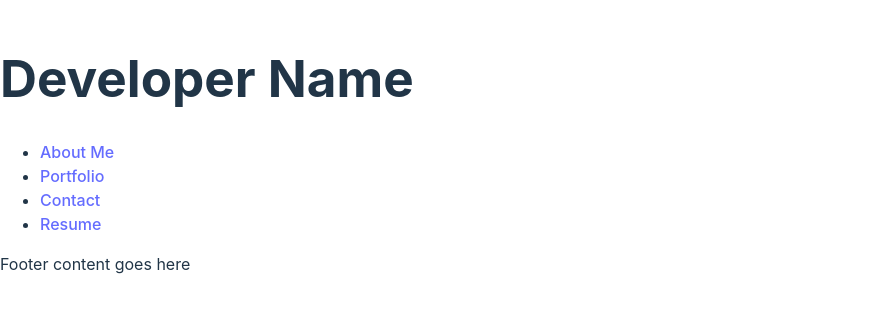
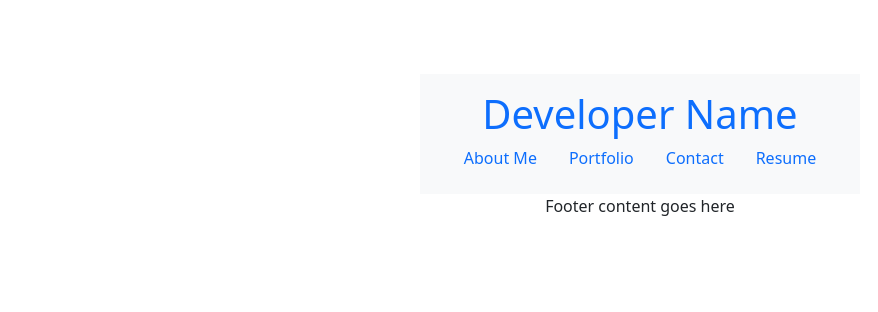
Before and after one commit to danielriosg/portfolio-react, a React (Vite) app: page / in a window 1280 px wide. Shown: the part 246-558 px from the top of the page, without its empty margins (0-878 px from the left). Built offline with nearby package versions, Linux system fonts and the light colour scheme.

Commit message:
Update Header.jsx with bootstrap classes, and set css and boostrap import files to components, app.jsx and index.jsx

```diff
--- a/src/App.jsx
+++ b/src/App.jsx
@@ -2,6 +2,7 @@ import React from "react";
 import Header from "./components/Header";
 import Footer from "./components/Footer";
 import { Outlet } from "react-router-dom";
+import "./App.css";
 
 function App() {
   return (
--- a/src/components/Footer.jsx
+++ b/src/components/Footer.jsx
@@ -1,5 +1,7 @@
 // src/components/Footer.jsx
 import React from "react";
+import "../styles/Footer.css";
+
 
 function Footer() {
   return (
--- a/src/components/Header.jsx
+++ b/src/components/Header.jsx
@@ -1,27 +1,38 @@
 import React from "react";
 import Navigation from "./Navigation";
 import { Link } from "react-router-dom";
+import "../styles/Header.css";
 
 function Header() {
   return (
-    <header>
-      <h1>Developer Name</h1>
+    <header className='header-container bg-light p-3'>
+      <div className='container'>
+        <h1 className='text-primary'>Developer Name</h1>
         <nav>
-        <ul>
-          <li>
-            <Link to='/'>About Me</Link>
+          <ul className='nav'>
+            <li className='nav-item'>
+              <Link className='nav-link' to='/'>
+                About Me
+              </Link>
             </li>
-          <li>
-            <Link to='/portfolio'>Portfolio</Link>
+            <li className='nav-item'>
+              <Link className='nav-link' to='/portfolio'>
+                Portfolio
+              </Link>
             </li>
-          <li>
-            <Link to='/contact'>Contact</Link>
+            <li className='nav-item'>
+              <Link className='nav-link' to='/contact'>
+                Contact
+              </Link>
             </li>
-          <li>
-            <Link to='/resume'>Resume</Link>
+            <li className='nav-item'>
+              <Link className='nav-link' to='/resume'>
+                Resume
+              </Link>
             </li>
           </ul>
         </nav>
+      </div>
     </header>
   );
 }
--- a/src/components/Navigation.jsx
+++ b/src/components/Navigation.jsx
@@ -1,6 +1,7 @@
 // src/components/Navigation.jsx
 import React from "react";
 import { NavLink } from "react-router-dom";
+import "../styles/Navigation.css";
 
 const Navigation = () => {
   return (
--- a/src/components/Project.jsx
+++ b/src/components/Project.jsx
@@ -1,5 +1,6 @@
 // src/components/Project.jsx
 import React from "react";
+import "../styles/Project.css";
 
 const Project = ({ title, imageSrc, deployedUrl, githubUrl }) => {
   return (
--- a/src/index.jsx
+++ b/src/index.jsx
@@ -7,6 +7,7 @@ import Portfolio from "./pages/Portfolio";
 import Contact from "./pages/Contact";
 import Resume from "./pages/Resume";
 import "./index.css"; // Global styles
+import "bootstrap/dist/css/bootstrap.min.css";
 
 const router = createBrowserRouter([
   {
--- a/src/styles/Header.css
+++ b/src/styles/Header.css
@@ -0,0 +1,10 @@
+.header-container h1 {
+  /* Custom styles for the header title */
+  font-size: 2.5em;
+  margin: 0;
+}
+
+
+.header-container .nav-link:hover {
+  text-decoration: underline;
+}
```
Lines whose indentation alone changed are shown as unchanged.
